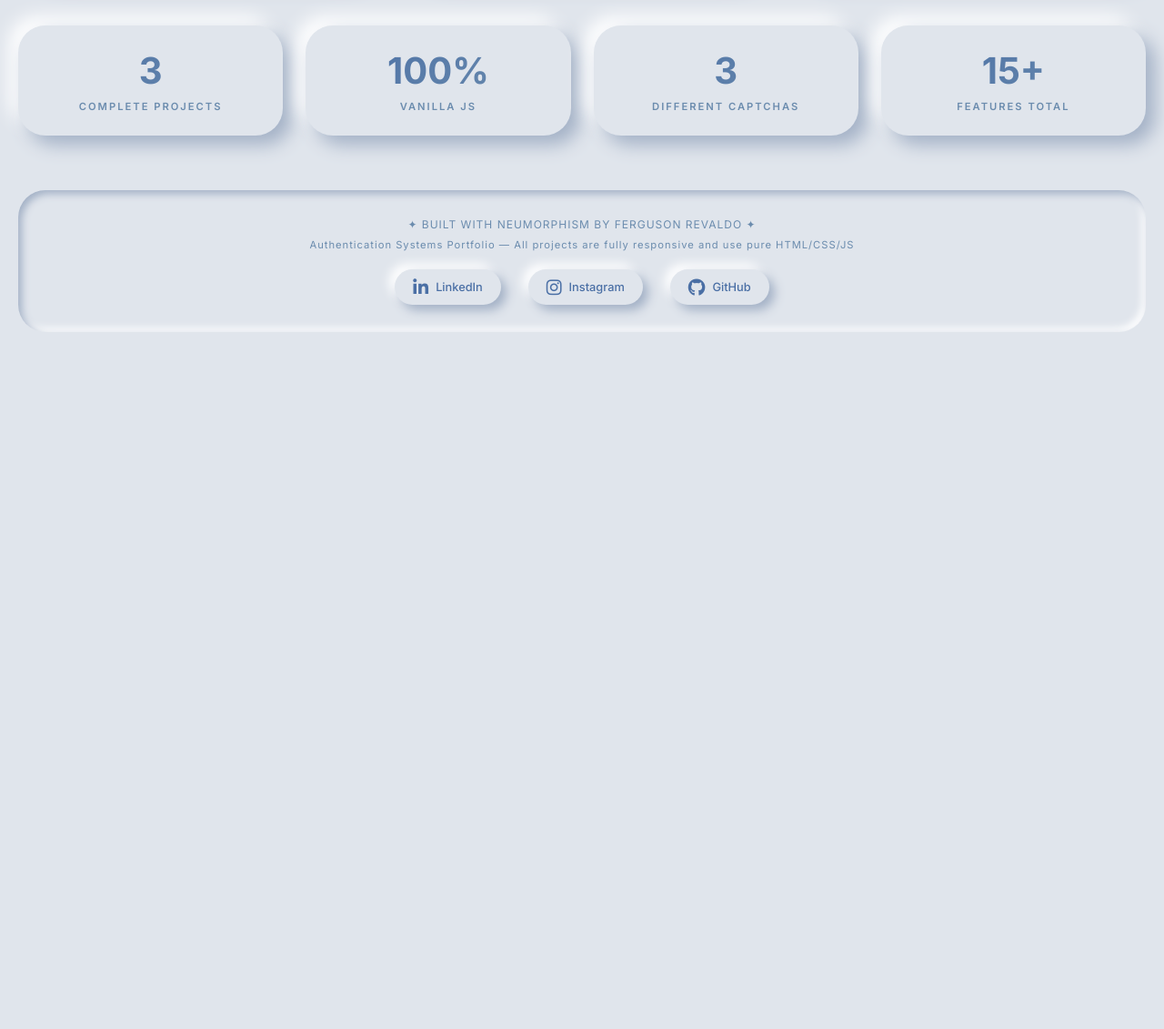
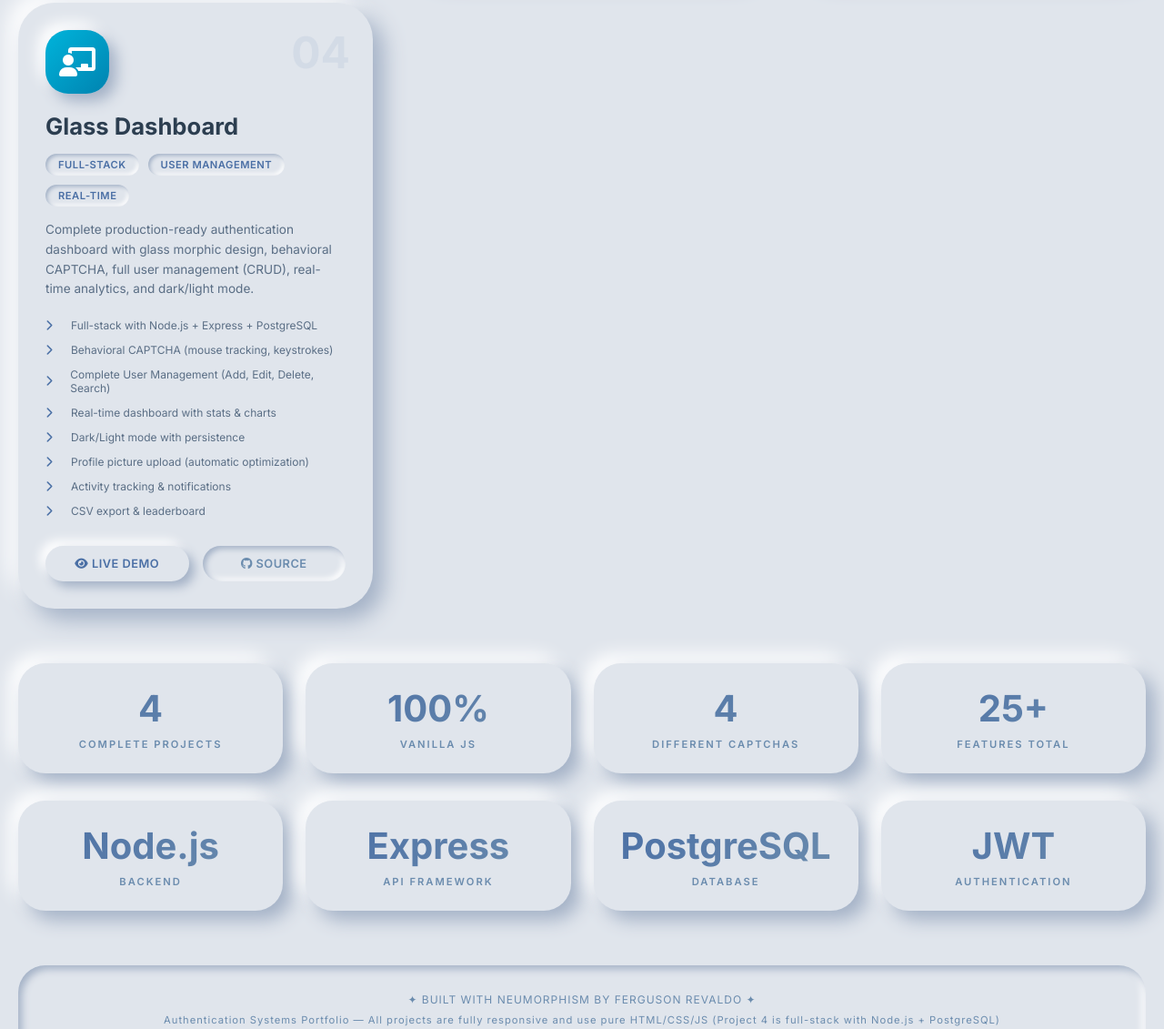
Before and after one commit to FergusonRevaldo25/portfolio, a plain HTML site: page index.html in a window 1280 px wide. Shown: the part 916-2047 px from the top of the page at 91% size. Before the commit the page ends 1321 px from the top, so only its background shows below. Drawn offline with Linux system fonts and the light colour scheme.

Commit message:
Initial portfolio upload

```diff
--- a/index.html
+++ b/index.html
@@ -124,6 +124,13 @@
 
       .project-3 .project-icon {
         background: linear-gradient(135deg, #ff3366, #ff6b6b);
+        box-shadow:
+          8px 8px 16px #a3b1c6,
+          -8px -8px 16px #ffffff;
+      }
+
+      .project-4 .project-icon {
+        background: linear-gradient(135deg, #00b4db, #0083b0);
         box-shadow:
           8px 8px 16px #a3b1c6,
           -8px -8px 16px #ffffff;
@@ -565,12 +572,80 @@
           </a>
         </div>
       </div>
+
+      <!-- PROJECT 4: Glass Dashboard - Complete Auth System (NEW!) -->
+      <div class="project-card project-4">
+        <div class="project-number">04</div>
+        <div class="project-icon">
+          <i class="fa-solid fa-chalkboard-user"></i>
+        </div>
+        <h3 class="project-title">Glass Dashboard</h3>
+        <div class="project-badges">
+          <span class="badge">FULL-STACK</span>
+          <span class="badge">USER MANAGEMENT</span>
+          <span class="badge">REAL-TIME</span>
+        </div>
+        <p class="project-description">
+          Complete production-ready authentication dashboard with glass morphic
+          design, behavioral CAPTCHA, full user management (CRUD), real-time
+          analytics, and dark/light mode.
+        </p>
+        <ul class="project-features">
+          <li>
+            <i class="fa-solid fa-chevron-right"></i> Full-stack with Node.js +
+            Express + PostgreSQL
+          </li>
+          <li>
+            <i class="fa-solid fa-chevron-right"></i> Behavioral CAPTCHA (mouse
+            tracking, keystrokes)
+          </li>
+          <li>
+            <i class="fa-solid fa-chevron-right"></i> Complete User Management
+            (Add, Edit, Delete, Search)
+          </li>
+          <li>
+            <i class="fa-solid fa-chevron-right"></i> Real-time dashboard with
+            stats & charts
+          </li>
+          <li>
+            <i class="fa-solid fa-chevron-right"></i> Dark/Light mode with
+            persistence
+          </li>
+          <li>
+            <i class="fa-solid fa-chevron-right"></i> Profile picture upload
+            (automatic optimization)
+          </li>
+          <li>
+            <i class="fa-solid fa-chevron-right"></i> Activity tracking &
+            notifications
+          </li>
+          <li>
+            <i class="fa-solid fa-chevron-right"></i> CSV export & leaderboard
+          </li>
+        </ul>
+        <div class="btn-group">
+          <a
+            href="https://fergusonrevaldo25.github.io/glass-auth-dashboard"
+            target="_blank"
+            class="btn btn-primary"
+          >
+            <i class="fa-solid fa-eye"></i> LIVE DEMO
+          </a>
+          <a
+            href="https://github.com/FergusonRevaldo25/glass-auth-dashboard"
+            target="_blank"
+            class="btn btn-secondary"
+          >
+            <i class="fa-brands fa-github"></i> SOURCE
+          </a>
+        </div>
+      </div>
     </div>
 
-    <!-- STATS SECTION -->
+    <!-- STATS SECTION - UPDATED -->
     <div class="stats-section">
       <div class="stat-card">
-        <div class="stat-number">3</div>
+        <div class="stat-number">4</div>
         <div class="stat-label">COMPLETE PROJECTS</div>
       </div>
       <div class="stat-card">
@@ -578,12 +653,32 @@
         <div class="stat-label">VANILLA JS</div>
       </div>
       <div class="stat-card">
-        <div class="stat-number">3</div>
+        <div class="stat-number">4</div>
         <div class="stat-label">DIFFERENT CAPTCHAS</div>
       </div>
       <div class="stat-card">
-        <div class="stat-number">15+</div>
+        <div class="stat-number">25+</div>
         <div class="stat-label">FEATURES TOTAL</div>
+      </div>
+    </div>
+
+    <!-- TECH STACK SECTION - NEW -->
+    <div class="stats-section" style="margin-top: 30px">
+      <div class="stat-card">
+        <div class="stat-number">Node.js</div>
+        <div class="stat-label">BACKEND</div>
+      </div>
+      <div class="stat-card">
+        <div class="stat-number">Express</div>
+        <div class="stat-label">API FRAMEWORK</div>
+      </div>
+      <div class="stat-card">
+        <div class="stat-number">PostgreSQL</div>
+        <div class="stat-label">DATABASE</div>
+      </div>
+      <div class="stat-card">
+        <div class="stat-number">JWT</div>
+        <div class="stat-label">AUTHENTICATION</div>
       </div>
     </div>
 
@@ -591,7 +686,7 @@
       <p>✦ BUILT WITH NEUMORPHISM BY FERGUSON REVALDO ✦</p>
       <p style="margin-top: 8px; font-size: 0.7rem">
         Authentication Systems Portfolio — All projects are fully responsive and
-        use pure HTML/CSS/JS
+        use pure HTML/CSS/JS (Project 4 is full-stack with Node.js + PostgreSQL)
       </p>
       <div class="social-links">
         <a
```
